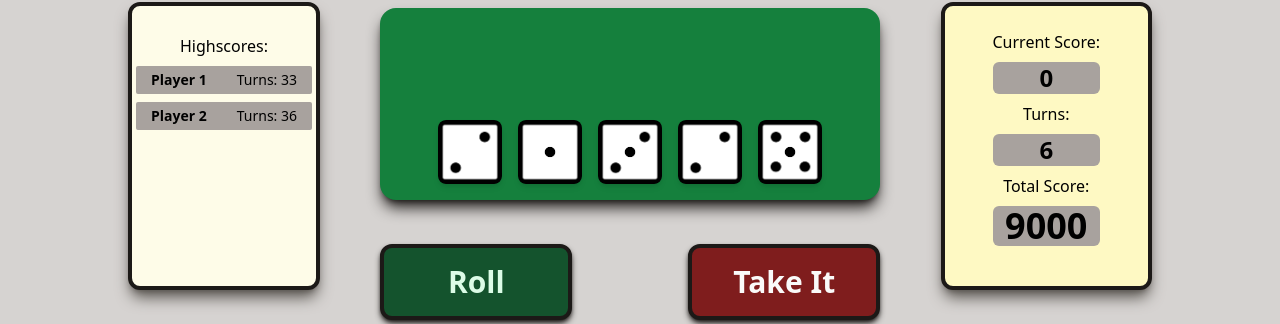
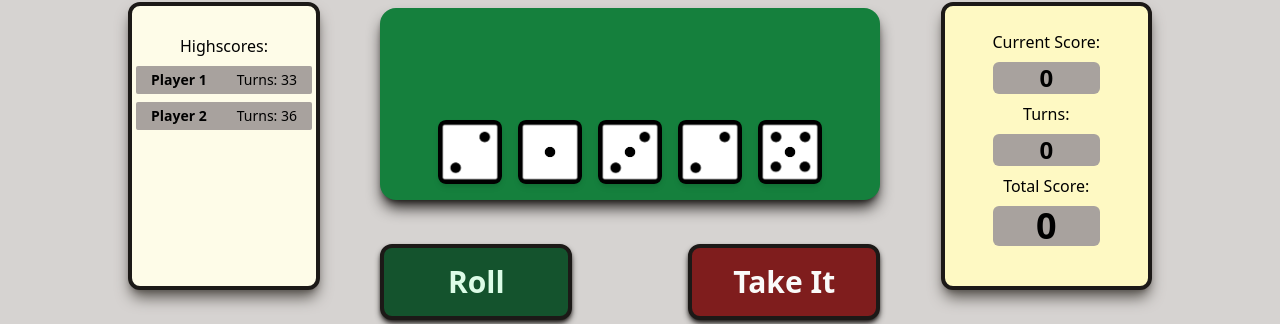
Before and after one commit to Terence-A/dice, a React (Vite) app: page / in a window 1280 px wide. Shown: the part 188-512 px from the top of the page. Built offline with nearby package versions, Linux system fonts and the light colour scheme.

Commit message:
added turns and also passed props for current and total scores

```diff
--- a/src/App.jsx
+++ b/src/App.jsx
@@ -1,3 +1,5 @@
+import { useState } from "react";
+
 import "./App.css";
 import CurrentScore from "./components/CurrentScore";
 import DiceBoard from "./components/DiceBoard";
@@ -5,6 +7,10 @@ import Header from "./components/Header";
 import HighScores from "./components/HighScores";
 
 function App() {
+  const [currentScore, setCurrentScore] = useState(0);
+  const [turns, setTurns] = useState(0);
+  const [totalScore, setTotalScore] = useState(0);
+
   return (
     <main className="h-screen bg-stone-300">
       <Header />
@@ -13,8 +19,17 @@ function App() {
       </h1>
       <div className="flex justify-between items-center mx-32">
         <HighScores />
-        <DiceBoard />
-        <CurrentScore />
+        <DiceBoard
+          setTurns={setTurns}
+          turns={turns}
+          currentScore={currentScore}
+          setCurrentScore={setCurrentScore}
+        />
+        <CurrentScore
+          turns={turns}
+          currentScore={currentScore}
+          totalScore={totalScore}
+        />
       </div>
     </main>
   );
--- a/src/components/CurrentScore.jsx
+++ b/src/components/CurrentScore.jsx
@@ -1,17 +1,17 @@
-const CurrentScore = () => {
+const CurrentScore = ({ turns, currentScore, totalScore }) => {
   return (
     <aside className="border-4 border-stone-900 rounded-xl h-72 px-12 flex flex-col bg-yellow-100 shadow-lg shadow-stone-600">
       <h2 className="mt-6 text-center">Current Score: </h2>
       <p className=" bg-stone-400 mt-2 font-bold text-2xl text-center rounded-md">
-        0
+        {currentScore}
       </p>
       <h2 className="mt-2 text-center">Turns: </h2>
       <p className=" bg-stone-400 mt-2 font-bold text-2xl text-center  rounded-md">
-        6
+        {turns}
       </p>
       <h2 className="mt-2 text-center">Total Score: </h2>
       <p className=" bg-stone-400 mt-2 font-bold text-4xl text-center rounded-md">
-        9000
+        {totalScore}
       </p>
     </aside>
   );
--- a/src/components/DiceBoard.jsx
+++ b/src/components/DiceBoard.jsx
@@ -2,7 +2,7 @@ import diceData from "../diceData";
 import { useState } from "react";
 import RollOptions from "./RollOptions";
 
-const DiceBoard = () => {
+const DiceBoard = ({ setTurns, turns, currentScore, setCurrentScore }) => {
   const [diceKept, setDiceKept] = useState({
     keepOne: false,
     keepTwo: false,
@@ -11,32 +11,29 @@ const DiceBoard = () => {
     keepFive: false,
   });
 
-  let diceOneClass =
-    "w-16 h-16 mx-2 shadow-md hover:shadow-stone-800 rounded-lg  ";
+  let cssClass = "w-16 h-16 mx-2 shadow-md hover:shadow-stone-800 rounded-lg";
+
+  let diceOneClass = cssClass;
   if (diceKept.keepOne === true) {
     diceOneClass += " -translate-y-24";
   }
 
-  let diceTwoClass =
-    "w-16 h-16 mx-2 shadow-md hover:shadow-stone-800 rounded-lg  ";
+  let diceTwoClass = cssClass;
   if (diceKept.keepTwo === true) {
     diceTwoClass += " -translate-y-24";
   }
 
-  let diceThreeClass =
-    "w-16 h-16 mx-2 shadow-md hover:shadow-stone-800 rounded-lg  ";
+  let diceThreeClass = cssClass;
   if (diceKept.keepThree === true) {
     diceThreeClass += " -translate-y-24";
   }
 
-  let diceFourClass =
-    "w-16 h-16 mx-2 shadow-md hover:shadow-stone-800 rounded-lg  ";
+  let diceFourClass = cssClass;
   if (diceKept.keepFour === true) {
     diceFourClass += " -translate-y-24";
   }
 
-  let diceFiveClass =
-    "w-16 h-16 mx-2 shadow-md hover:shadow-stone-800 rounded-lg  ";
+  let diceFiveClass = cssClass;
   if (diceKept.keepFive === true) {
     diceFiveClass += " -translate-y-24";
   }
@@ -144,7 +141,14 @@ const DiceBoard = () => {
           />
         </button>
       </section>
-      <RollOptions setDiceRolled={setDiceRolled} setDiceKept={setDiceKept} />
+      <RollOptions
+        setDiceRolled={setDiceRolled}
+        setDiceKept={setDiceKept}
+        setTurns={setTurns}
+        turns={turns}
+        currentScore={currentScore}
+        setCurrentScore={setCurrentScore}
+      />
     </div>
   );
 };
--- a/src/components/RollOptions.jsx
+++ b/src/components/RollOptions.jsx
@@ -1,4 +1,11 @@
-const RollOptions = ({ setDiceRolled, setDiceKept }) => {
+const RollOptions = ({
+  setDiceRolled,
+  setDiceKept,
+  setTurns,
+  turns,
+  currentScore,
+  setCurrentScore,
+}) => {
   const handleRollClick = () => {
     setDiceRolled({
       firstDie: Math.floor(Math.random() * 5),
@@ -15,6 +22,10 @@ const RollOptions = ({ setDiceRolled, setDiceKept }) => {
       keepFour: false,
       keepFive: false,
     });
+  };
+
+  const handleTakeScore = () => {
+    setTurns(turns + 1);
   };
 
   return (
@@ -48,7 +59,10 @@ const RollOptions = ({ setDiceRolled, setDiceKept }) => {
           Roll
         </button>
 
-        <button className="text-3xl w-48  text-stone-50 bg-red-900 hover:bg-red-700 border-4 border-stone-900 font-bold px-8 py-4 rounded-xl shadow-md hover:shadow-lg hover:shadow-stone-900 shadow-stone-900">
+        <button
+          className="text-3xl w-48  text-stone-50 bg-red-900 hover:bg-red-700 border-4 border-stone-900 font-bold px-8 py-4 rounded-xl shadow-md hover:shadow-lg hover:shadow-stone-900 shadow-stone-900"
+          onClick={handleTakeScore}
+        >
           Take It
         </button>
       </div>
```
